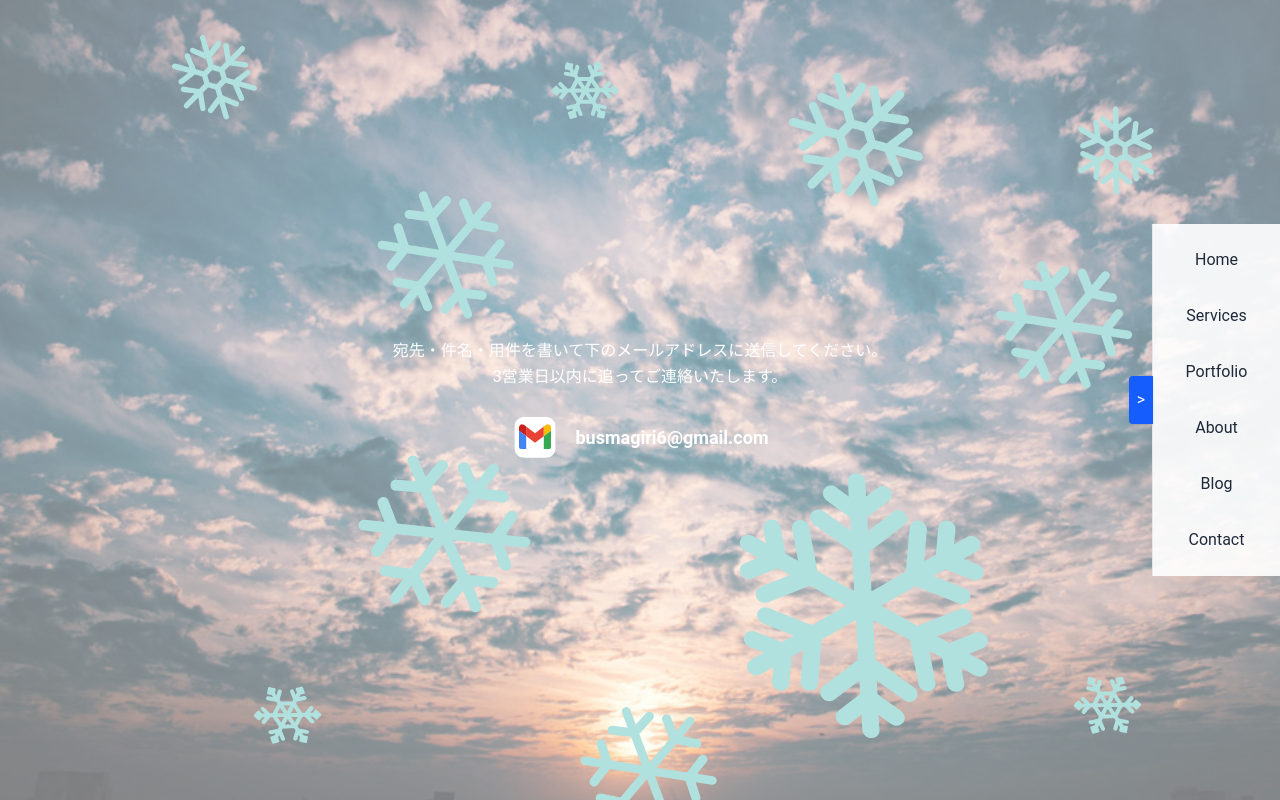
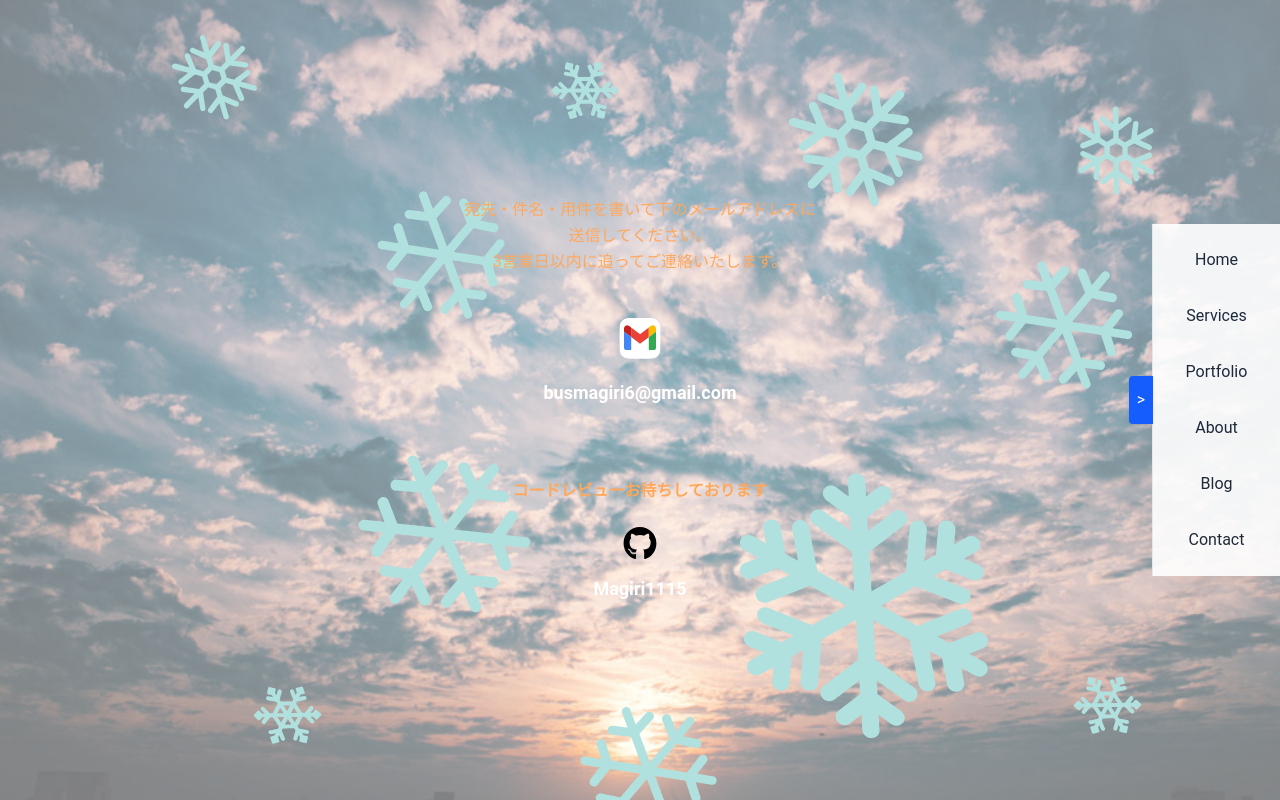
Before and after one commit to Magiri1115/nextjs-boilerplate2, a Next.js app: page /contact in a window 1280 px wide. Built offline with nearby package versions, Linux system fonts and the light colour scheme.

Commit message:
about,contact完成

```diff
--- a/app/about/page.tsx
+++ b/app/about/page.tsx
@@ -5,7 +5,7 @@ export default function AboutPage() {
     { year: "2020年3月", text: "私立水城高等学校 卒業" },
     { year: "2021年4月", text: "東京情報大学 総合情報学部 入学" },
     { year: "2025年3月", text: "東京情報大学 総合情報学部 卒業" },
-    { year: "2025年6月", text: "有限会社クリフト 入社 （フロントエンド開発・テストケース作成担当）" },
+    { year: "2025年6月", text: "有限会社クリフト 入社 （フロントエンド開発・テストケース作成）" },
     { year: "2025年9月～現在", text: "React / Next.js を中心にポートフォリオ開発を継続" },
   ];
 
--- a/app/contact/page.tsx
+++ b/app/contact/page.tsx
@@ -1,16 +1,35 @@
 export default function ContactPage() {
   return (
-    <div className="min-h-screen flex flex-col items-center justify-center py-16 px-6 space-y-6">
-      {/* Icon + Email */}
-      {/* Instruction */}
-      <p className="text-white leading-relaxed text-center max-w-xl">
-        宛先・件名・用件を書いて下のメールアドレスに
-        <span className="whitespace-nowrap">送信してください。</span><br />
+    <div className="min-h-screen flex flex-col items-center justify-center py-16 px-6 space-y-10">
+      {/* 説明文 */}
+      <p className="text-[#FFA85C] leading-relaxed text-center max-w-xl">
+        宛先・件名・用件を書いて下のメールアドレスに<br />
+        送信してください。<br />
         3営業日以内に追ってご連絡いたします。
       </p>
-      <div className="flex items-center space-x-4">
-        <img src="/icons/gmail.svg" alt="Gmail" className="w-12 h-12" />
-        <p className="text-lg font-semibold text-white">busmagiri6@gmail.com</p>
+      {/* 共通レイアウト（縦並び） */}
+      <div className="flex flex-col items-center space-y-10 w-full max-w-xl">
+        {/* Gmail */}
+        <div className="flex flex-col items-center space-y-4">
+          <img src="/icons/gmail.svg" alt="Gmail" className="w-12 h-12" />
+          <p className="text-lg font-semibold text-white">busmagiri6@gmail.com</p>
+        </div>
+
+        {/* GitHub */}
+        <div className="flex flex-col items-center space-y-4">
+          <p className="text-[#FFA85C] font-semibold mt-8 text-center">
+            コードレビューお待ちしております
+          </p>
+          <a
+            href="https://github.com/Magiri1115"
+            target="_blank"
+            rel="noopener noreferrer"
+            className="flex flex-col items-center space-y-2 hover:opacity-80 transition-opacity"
+          >
+            <img src="/icons/github.svg" alt="GitHub" className="w-12 h-12" />
+            <p className="text-lg font-semibold text-white">Magiri1115</p>
+          </a>
+        </div>
       </div>
     </div>
   );
```
